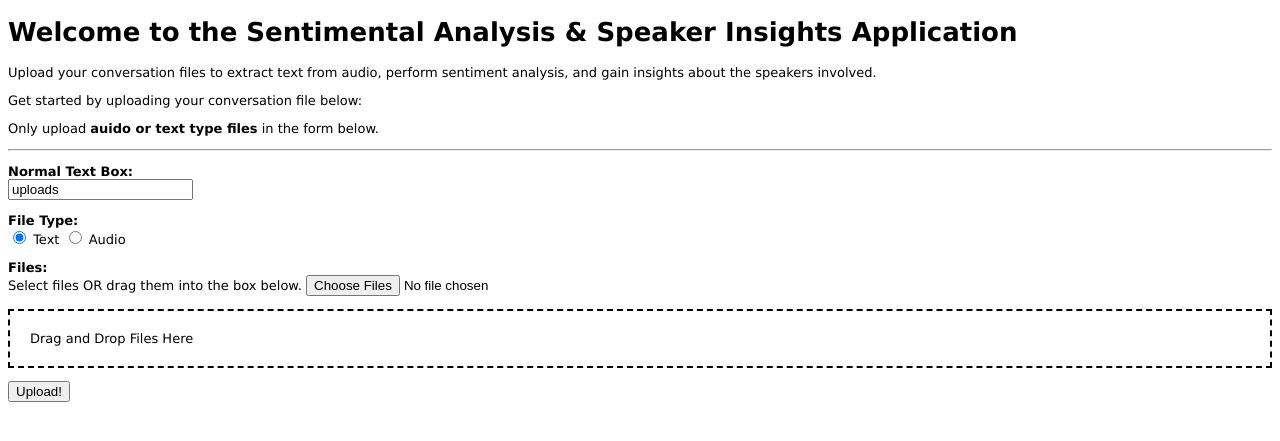
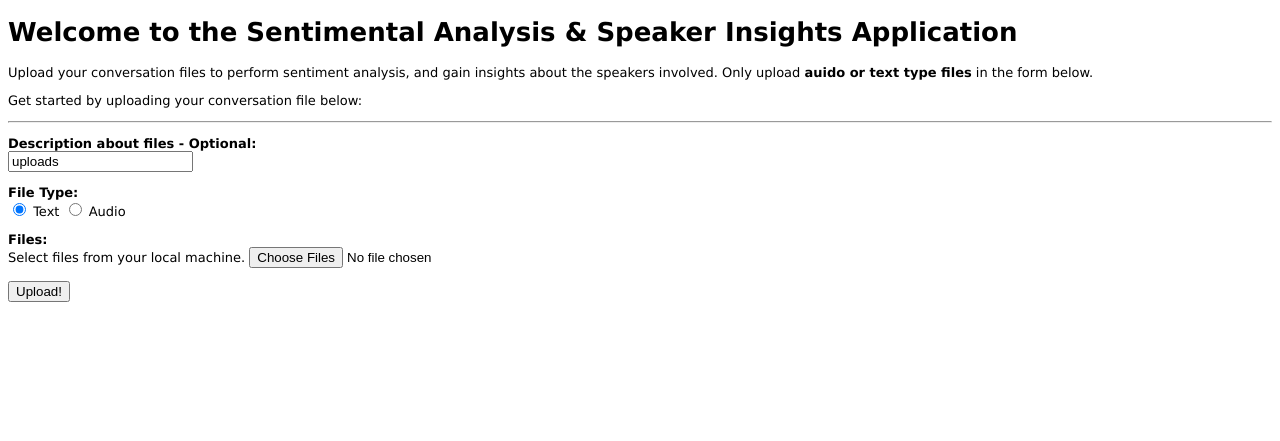
Before and after one commit to ridasaleem0/conversation_analysis_openAI, a Flask app: page / in a window 1280 px wide. Shown: the top 441 px of the page. Run offline with Flask 3, Linux system fonts and the light colour scheme.

Commit message:
Update index.html

```diff
--- a/templates/index.html
+++ b/templates/index.html
@@ -9,16 +9,16 @@
 
 <h1>Welcome to the Sentimental Analysis & Speaker Insights Application</h1>
 
-<p>Upload your conversation files to extract text from audio, perform sentiment analysis, and gain insights about the speakers involved.</p>
+<p>Upload your conversation files to perform sentiment analysis, and gain insights about the speakers involved. Only upload <strong>auido or text type files</strong> in the form below.<p>
+</p>
 <p>Get started by uploading your conversation file below:</p>
 
-Only upload <strong>auido or text type files</strong> in the form below.<p>
 
 <hr><p>
 
 
 <form id="upload-form" action="{{ url_for('upload') }}" method="POST" enctype="multipart/form-data">
-    <strong>Normal Text Box:</strong><br>
+    <strong>Description about files - Optional:</strong><br>
     <input type="text" size="20" name="input1" value="uploads"><p>
 
     <strong>File Type:</strong><br>
@@ -27,12 +27,8 @@ Only upload <strong>auido or text type files</strong> in the form below.<p>
 
 
     <strong>Files:</strong><br>
-    Select files OR drag them into the box below.
+    Select files from your local machine.
     <input id="file-picker" type="file" name="file" accept="video/*, audio/*, text/*" multiple><p>
-
-    <div id="dropbox">
-        Drag and Drop Files Here
-    </div><p>
 
     <fieldset id="progress" style="display: none">
         <legend>Files Progress</legend>
```
